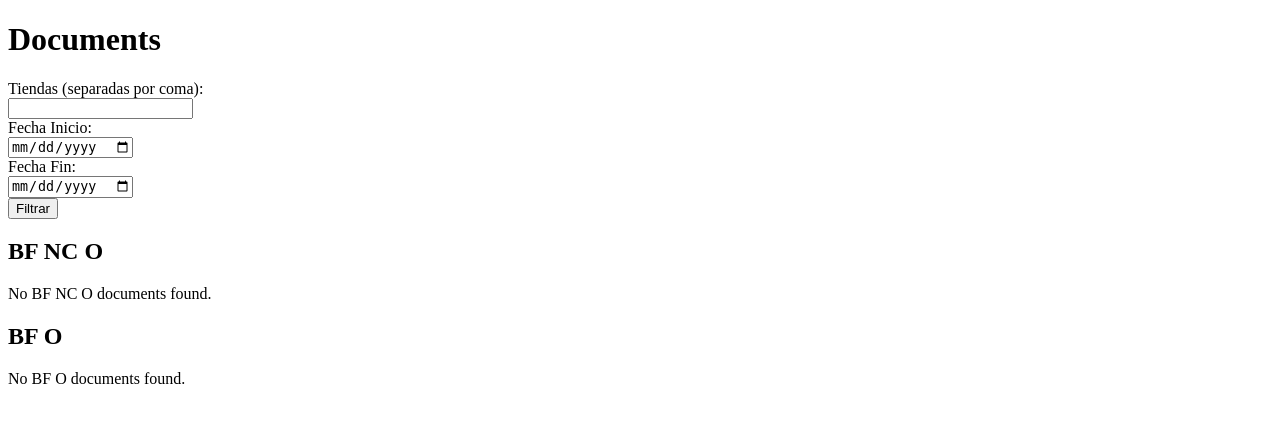
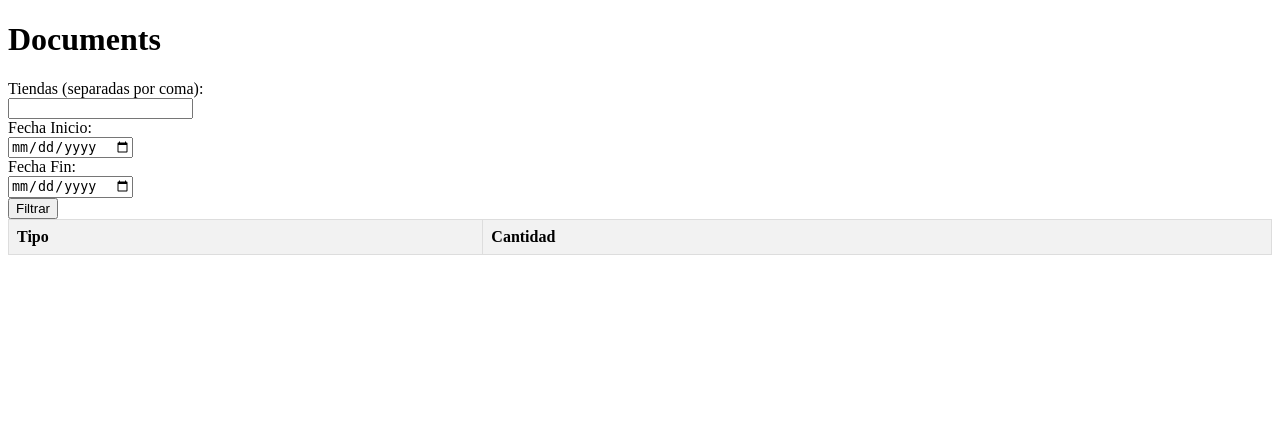
Before and after one commit to jpoto-dev/qr-menu-devs, a Symfony app: template templates/documents/index.html.twig in a window 1280 px wide. Shown: the top 423 px of the page. Run offline with Twig, Linux system fonts and the light colour scheme; the template is opened without the code that fills it, so the values that code supplies are empty; some libraries are stand-ins or nearby versions.

Commit message:
cantidad de documentos emitidos por tipo y total

```diff
--- a/queries/bf_o.sql
+++ b/queries/bf_o.sql
@@ -9,7 +9,6 @@ SELECT
 		WHEN DTE.dte = 41 THEN 'BOLETA ELECTRONICA EXENTA'
 		WHEN DTE.dte = 56 THEN 'NOTA DE DEBITO ELECTRONICA'
 		WHEN DTE.dte = 61 THEN 'NOTA DE CREDITO ELECTRONICA'
-		WHEN DTE.dte = 33 THEN 'FACTURA ELECTRONICA'
 	END AS dte_tipo,
 	DTE.folio AS dte_folio,
 	DTE.exento AS dte_exento,
--- /dev/null
+++ b/templates/documents/_issued_documents.html.twig
@@ -0,0 +1,72 @@
+{% set bf_o_data = bf_o %}
+<div class="issued-documents-table">
+    <table id="issuedDocumentsTable">
+        <thead>
+            <tr>
+                <th>Tipo</th>
+                <th>Cantidad</th>
+            </tr>
+        </thead>
+        <tbody id="tableBody">
+            <!-- Rows will be populated by JavaScript -->
+        </tbody>
+    </table>
+</div>
+
+<script>
+document.addEventListener('DOMContentLoaded', function() {
+    const bfOData = {{ bf_o_data|json_encode|raw }};
+    const grouped = {};
+
+    // Group by dte_tipo and collect unique dte_folio
+    bfOData.forEach(item => {
+        const tipo = item.dte_tipo;
+        const folio = item.dte_folio;
+        if (!grouped[tipo]) {
+            grouped[tipo] = new Set();
+        }
+        grouped[tipo].add(folio);
+    });
+
+    const tableBody = document.getElementById('tableBody');
+    let totalCount = 0;
+
+    // Populate table rows
+    Object.keys(grouped).forEach(tipo => {
+        const count = grouped[tipo].size;
+        totalCount += count;
+        const row = document.createElement('tr');
+        row.innerHTML = `<td>${tipo}</td><td>${count}</td>`;
+        tableBody.appendChild(row);
+    });
+
+    // Add total row
+    const totalRow = document.createElement('tr');
+    totalRow.innerHTML = `<td><strong>Total</strong></td><td><strong>${totalCount}</strong></td>`;
+    tableBody.appendChild(totalRow);
+});
+</script>
+
+<style>
+.issued-documents-table {
+    width: 100%;
+    overflow-x: auto;
+}
+#issuedDocumentsTable {
+    width: 100%;
+    border-collapse: collapse;
+}
+#issuedDocumentsTable th, #issuedDocumentsTable td {
+    border: 1px solid #ddd;
+    padding: 8px;
+    text-align: left;
+}
+#issuedDocumentsTable th {
+    background-color: #f2f2f2;
+}
+@media (max-width: 768px) {
+    .issued-documents-table {
+        font-size: 14px;
+    }
+}
+</style>
--- a/templates/documents/index.html.twig
+++ b/templates/documents/index.html.twig
@@ -7,60 +7,8 @@
 
     {% include 'documents/_filters.html.twig' %}
 
-    <h2>BF NC O</h2>
-    {% if bf_nc_o is empty %}
-        <p>No BF NC O documents found.</p>
-    {% else %}
-        <table id="bf-nc-o-table">
-            <thead>
-                <tr>
-                    {% for key in bf_nc_o[0]|keys %}
-                        <th>{{ key }}</th>
-                    {% endfor %}
-                </tr>
-            </thead>
-            <tbody>
-                {% for document in bf_nc_o %}
-                    <tr>
-                        {% for value in document %}
-                            <td>{{ value }}</td>
-                        {% endfor %}
-                    </tr>
-                {% endfor %}
-            </tbody>
-        </table>
-    {% endif %}
-
-    <h2>BF O</h2>
-    {% if bf_o is empty %}
-        <p>No BF O documents found.</p>
-    {% else %}
-        <table id="bf-o-table">
-            <thead>
-                <tr>
-                    {% for key in bf_o[0]|keys %}
-                        <th>{{ key }}</th>
-                    {% endfor %}
-                </tr>
-            </thead>
-            <tbody>
-                {% for document in bf_o %}
-                    <tr>
-                        {% for value in document %}
-                            <td>{{ value }}</td>
-                        {% endfor %}
-                    </tr>
-                {% endfor %}
-            </tbody>
-        </table>
-    {% endif %}
+    {% include 'documents/_issued_documents.html.twig' %}
 {% endblock %}
 {% block javascripts %}
 {{ parent() }}
-<script>
-$(document).ready(function() {
-    $('#bf-nc-o-table').DataTable();
-    $('#bf-o-table').DataTable();
-});
-</script>
 {% endblock %}
```
